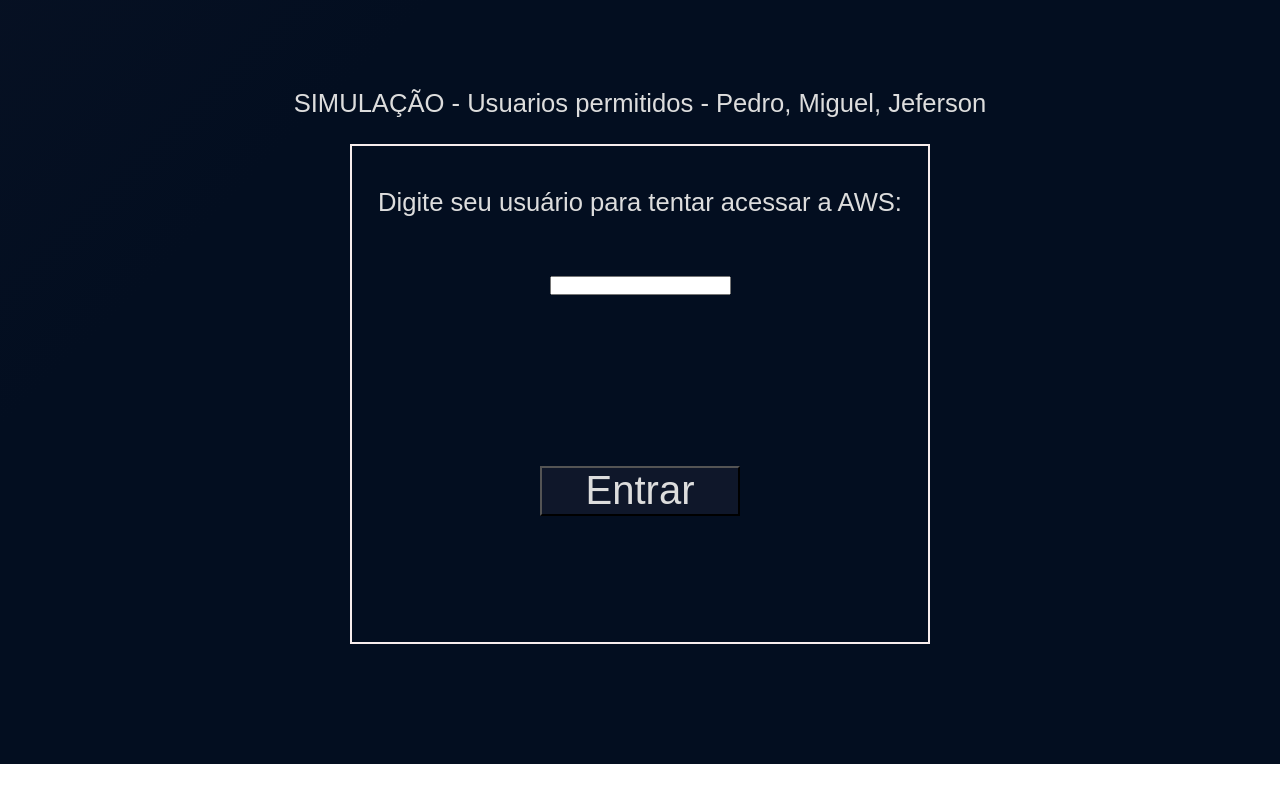
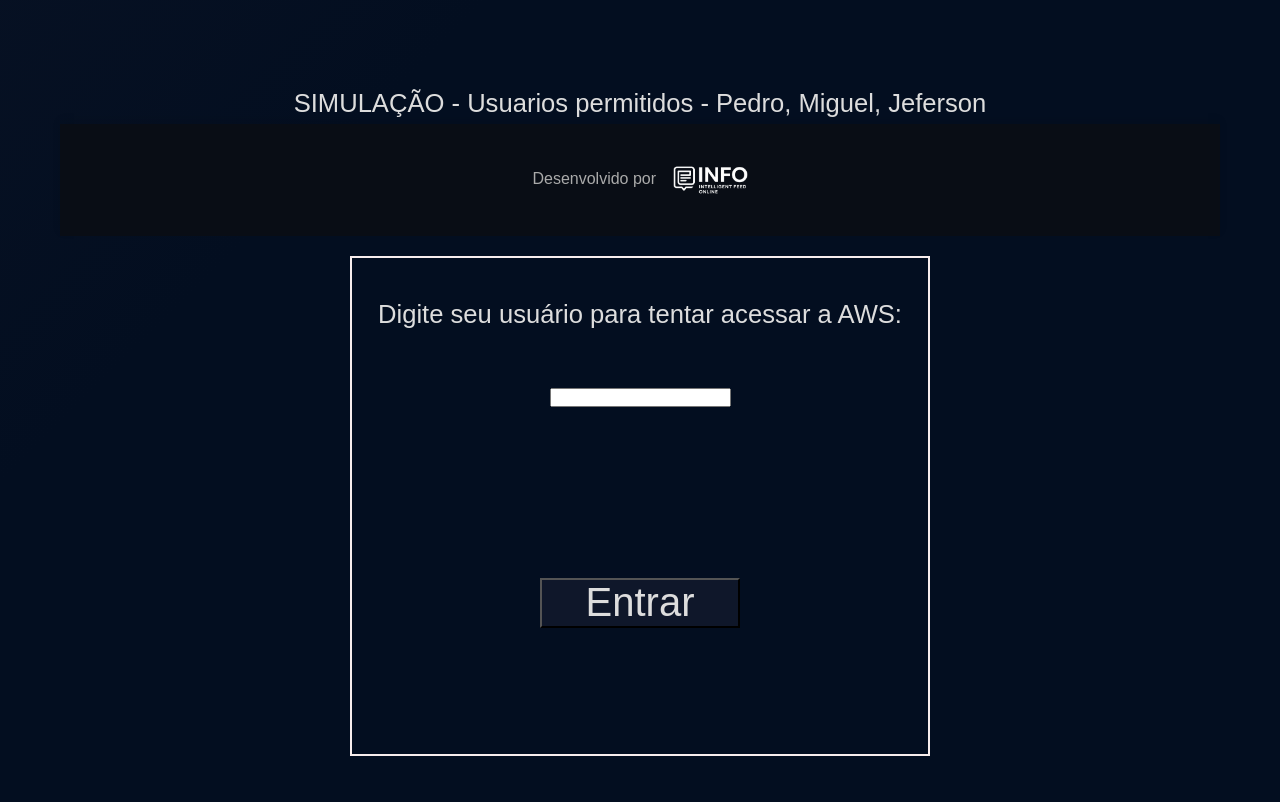
Before and after one commit to ryanp200/ProjetoCNWv1, a plain HTML site: page paginas/iam.html in a window 1280 px wide. Shown: the part 1180-1982 px from the top of the page. Before the commit the page ends 1944 px from the top, so only its background shows below. Drawn offline with Linux system fonts and the light colour scheme; a web font is replaced by a local one.

Commit message:
add do footer

```diff
--- a/paginas/iam.html
+++ b/paginas/iam.html
@@ -95,6 +95,12 @@
                  </tr>
                 </section>
         <section>
+        <footer>
+            <section>
+                <span>Desenvolvido por</span>
+                <img src="../imgs/logo/info-logo.png" alt="Logo Info">
+            </section>
+        </footer>
 
         <script>
             const menuNav = document.querySelector('.barranav');
```
Also changed, not shown: paginas/amazon-ec2.html (+7 -0 lines), paginas/amazon_rds.html (+7 -0 lines), paginas/aws-para-oracle.html (+1 -4 lines), paginas/banco-dados-nuvem.html (+7 -0 lines), paginas/cloudwatch.html (+7 -0 lines), paginas/cluster.html (+6 -0 lines), paginas/computacao-nuvem.html (+7 -0 lines), paginas/empresas_que_usam_aws.html (+6 -0 lines), paginas/regioes.html (+6 -0 lines).
